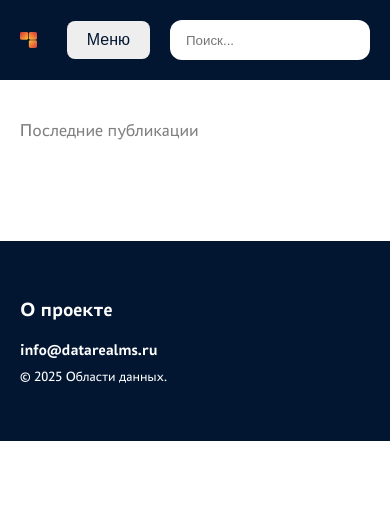
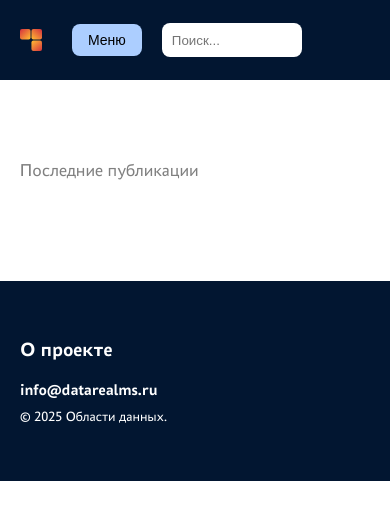
Before and after one commit to NazarovEvgn/datarealms, a Django app: page / in a window 390 px wide. Shown: the top 520 px of the page. Run offline with Django 5.2, Linux system fonts and the light colour scheme; data that the repository does not hold is empty; some libraries are stand-ins or nearby versions.

Commit message:
Исправлен layout для отображения на экранах смартфонов

```diff
--- a/datarealms/maincontent/templates/maincontent/includes/tags.html
+++ b/datarealms/maincontent/templates/maincontent/includes/tags.html
@@ -2,7 +2,7 @@
 
 <!-- КАТЕГОРИИ -->
 <div class="tags">
-    <div class="container">
+    <div class="tags-container">
         <ul class="tag-list">
             <li class="tag-section">{% show_all_tags %}</li>
         </ul>
--- a/datarealms/static/css/styles.css
+++ b/datarealms/static/css/styles.css
@@ -53,7 +53,7 @@ img {
 .container {
     width: 100%;
     max-width: 1280px;
-    margin: 0 20px;
+    margin: 0;
     display: flex;
     align-items: center;
 }
@@ -97,14 +97,13 @@ img {
 .menu-button {
     display: inline;
     margin: 0 20px 0 20px;
-    padding: 10px 20px;
-    background-color: #eeeeee;
+    padding: 8px 16px;
+    background-color:#acceff;
     font-weight: semi-bold;
-    color: #021631;
     text-decoration: none;
     border-radius: 8px;
     border: transparent;
-    font-size: 16px;
+    font-size: 14px;
     cursor: pointer
 }
 
@@ -150,17 +149,17 @@ img {
 /*________end category*/
 
 .search-form {
-    position: relative;
     margin-left: auto;
     margin-right: 20px;
+
 }
 
 .search-form input[type="search"] {
     max-width: 300px;
-    height: 40px;
-    padding: 0 48px 0 16px;
+    height: 34px;
+    padding-left: 10px;
     border: none;
-    border-radius: 12px;
+    border-radius: 8px;
     outline: none;
     background: white;
 }
@@ -187,7 +186,6 @@ img {
     justify-content: center;
     flex-direction: column;
     align-items: flex-start;
-    padding: 40px 20px;
     margin: 0 auto;
 }
 
@@ -212,15 +210,10 @@ img {
     /* плавный скролл на iOS */
     gap: 10px;
     padding: 10px 0;
-    margin: 0 0 40px 0;
+    margin: 0;
     list-style: none;
-    scrollbar-width: thin;
+    scrollbar-width: none;
     /* для Firefox */
-}
-
-/* Опционально: скрыть стандартный скролл */
-.tag-section ul::-webkit-scrollbar {
-    height: 6px;
 }
 
 .tag-section ul::-webkit-scrollbar-thumb {
@@ -477,6 +470,13 @@ img {
 }
 
 @media (max-width: 1262px) {
+    .conteiner {
+        max-width: 100%;
+    }
+    .tags-container {
+        max-width: 100%;
+        overflow-x: auto;
+    }
     .logo-text {
         display: none;
     }
@@ -526,9 +526,14 @@ img {
         margin-bottom: 16px;
     }
 
-    /* Поисковую форму делаем компактней */
+    /* Поисковая форма*/
+    .search-form {
+        margin-left: 0;
+        margin-right: 0;
+    }
     .search-form input[type="search"] {
-        max-width: 200px;
+        max-width: 140px;
+        padding-left: 10px;
     }
 
     /* Полоса тэгов */
```
